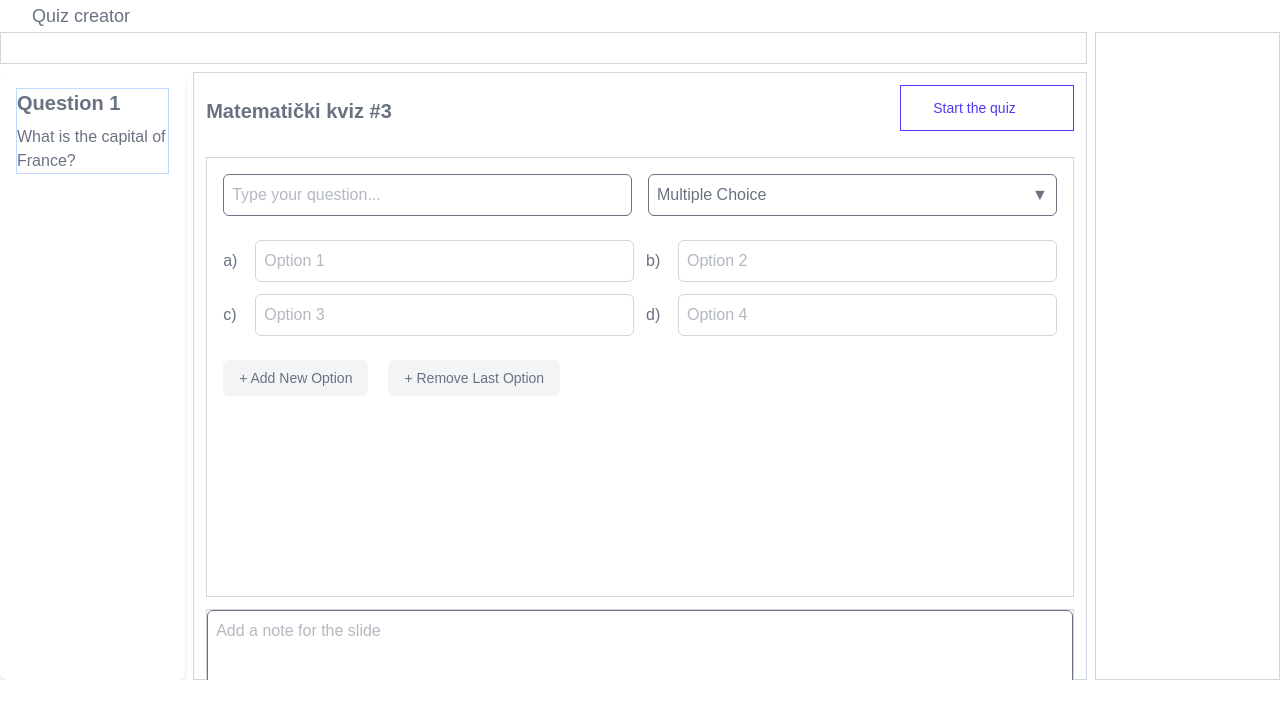
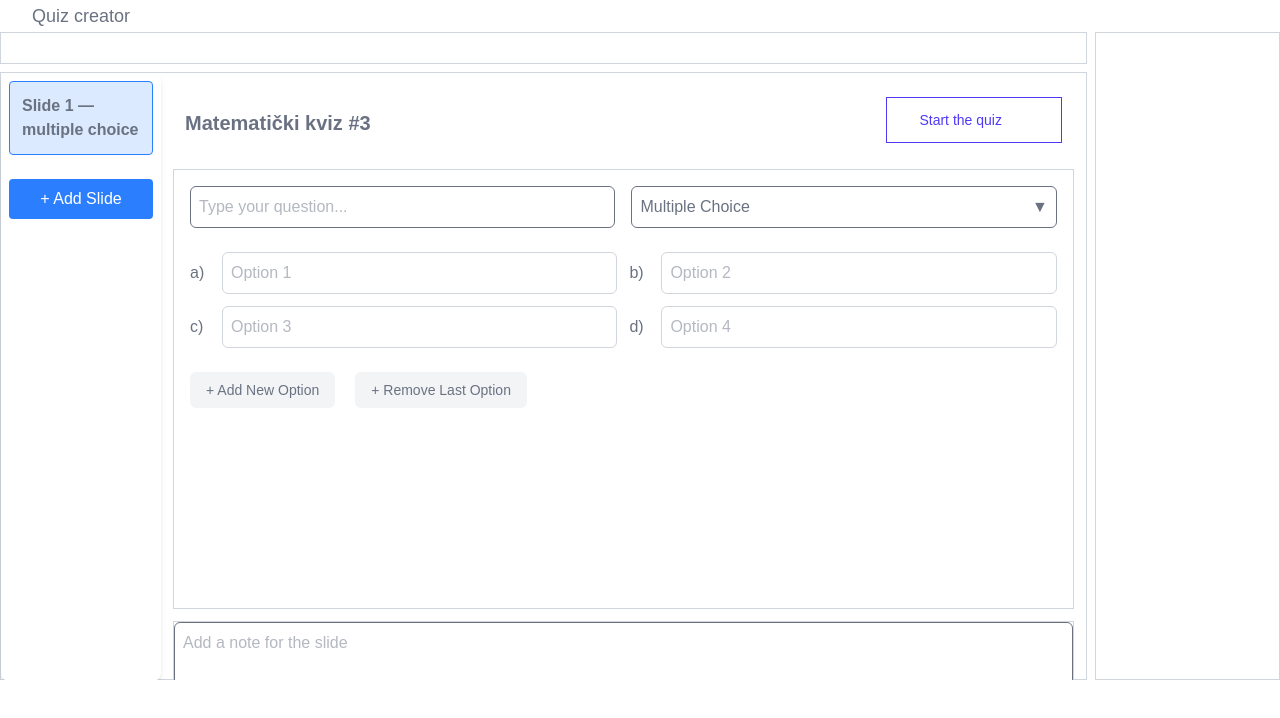
Before and after one commit to karlo-kormanic/zavrsni_rad, a Next.js app: page / in a window 1280 px wide. Shown: the top 718 px of the page. Built offline with nearby package versions, Linux system fonts and the light colour scheme.

Commit message:
Implemented basic slide preview component

```diff
--- a/src/app/components/SlideEditor.tsx
+++ b/src/app/components/SlideEditor.tsx
@@ -1,13 +1,47 @@
+'use client';
+
+import  { useReducer } from 'react';
+import { reducer } from '@/reducers/SlideReducer';
 import NoteArea from "./NoteArea";
 import SlideQuestionArea from "./SlideQuestionArea";
 import QuizHeader from "./QuizHeader";
+import SlidePreview from './SlidePreview';
 
 const SlideEditor = () => {
+    const [state, dispatch] = useReducer(reducer, {
+        slides: [
+            {
+                id: 1,
+                questionType: 'multiple_choice',
+                options: ['', '', '', ''],
+                answer: '',
+            },
+        ],
+        activeSlideId: 1,
+     });
+
+    const activeSlide = state.slides.find((s) => s.id === state.activeSlideId);
+
     return (
-        <div className="h-[76vh] col-span-14 bg-white border border-gray-300">
-            <QuizHeader/>
-            <div className="grid grid-rows-2 p-3 gap-3">
-                <SlideQuestionArea/>
+        <div className="h-[76vh] col-span-17 bg-white border border-gray-300 flex">
+            <div className="w-40 gap-2">
+                <SlidePreview
+                    slides={state.slides}
+                    activeSlideId={state.activeSlideId}
+                    onSelectSlide={(id) => dispatch({ type: 'SET_ACTIVE_SLIDE', id})}
+                    onAddSlide={() => dispatch({ type: 'ADD_SLIDE' })}
+                />
+            </div>
+            <div className="flex-1 grid grid-rows-[auto_1fr_auto_auto] p-3 gap-3">
+                <QuizHeader/>
+                {activeSlide && (
+                    <SlideQuestionArea
+                        slide={activeSlide}
+                        onUpdate={(payload) =>
+                            dispatch({ type: 'UPDATE_SLIDE', id: activeSlide.id, payload})
+                        }
+                    />
+                )}
                 <NoteArea/>
             </div>
         </div>
@@ -15,3 +49,5 @@ const SlideEditor = () => {
 }
 
 export default SlideEditor;
+
+//TODO one quiz = multiple slides = one JSON structure
--- a/src/app/components/SlidePreview.tsx
+++ b/src/app/components/SlidePreview.tsx
@@ -1,12 +1,44 @@
-const SlidePreview = () => {
+'use client'
+
+import { Slide } from '@/../../types';
+
+interface SlidePreviewProps {
+  slides: Slide[];
+  activeSlideId: number;
+  onSelectSlide: (id: number) => void;
+  onAddSlide: () => void;
+}
+
+const SlidePreview = ({
+    slides,
+    activeSlideId,
+    onSelectSlide,
+    onAddSlide,
+}: SlidePreviewProps) => {
     return (
-        <div className="col-span-3 h-[76vh] bg-white rounded-lg shadow-md overflow-y-auto">
-            <div className="flex flex-col items-center gap-4 p-4 min-h-screen">
-            <div className="border border-blue-200">
-                <h2 className="text-xl font-bold mb-2">Question 1</h2>
-                <p>What is the capital of France?</p>
-            </div>
-            </div>
+        <div className="h-[76vh] p-2 bg-white rounded-lg shadow-md overflow-y-auto">
+            <ul className="space-y-2">
+                {slides.map((slide) => (
+                <li
+                    key={slide.id}
+                    onClick={() => onSelectSlide(slide.id)}
+                    className={`p-3 rounded cursor-pointer border ${
+                    slide.id === activeSlideId
+                        ? 'bg-blue-100 border-blue-500 font-semibold'
+                        : 'hover:bg-gray-200'
+                    }`}
+                >
+                    Slide {slide.id} — {slide.questionType.replace('_', ' ')}
+                </li>
+                ))}
+            </ul>
+            <br></br>
+            <button
+                onClick={onAddSlide}
+                className="w-full bg-blue-500 text-white px-3 py-2 mb-4 rounded hover:bg-blue-600 transition"
+            >
+                + Add Slide
+            </button>
         </div>
     )
 }
--- a/src/app/components/SlideQuestionArea.tsx
+++ b/src/app/components/SlideQuestionArea.tsx
@@ -1,48 +1,48 @@
 'use client';
-import { useState, useEffect } from 'react';
 import QuestionPrompt from './QuestionPrompt';
 import QuestionTypeDropdown from './QuestionTypeDropdown';
 import { AnswerEditor } from './AnswerEditor';
 import { AnswerSelector } from './AnswerSelector';
+import { Slide } from '@/../../types';
 
-const SlideQuestionArea = () => {
-  const [questionType, setQuestionType] = useState<string>('multiple_choice');
-  const [options, setOptions] = useState<string[]>(['', '', '', '']);
-  const [answer, setAnswer] = useState<string>('');
-  const [answers, setAnswers] = useState<string[]>([]);
+type SlideQuestionAreaProps = {
+  slide: Slide;
+  onUpdate: (payload: Partial<Slide>) => void;
+};
 
+const SlideQuestionArea = ({ slide, onUpdate }: SlideQuestionAreaProps) => {
   const questionTypes = [
     { value: 'multiple_choice', label: 'Multiple Choice' },
     { value: 'checkbox', label: 'Checkbox' },
     { value: 'scale', label: 'Scale' },
   ];
 
-  useEffect(() => {
-    setOptions((prev) => {
-      const newOptions = [...prev];
-      const targetLength = questionType === 'scale' ? 6 : 4;
-      while (newOptions.length < targetLength) newOptions.push('');
-      while (newOptions.length > targetLength) newOptions.pop();
-      return newOptions;
+  const handleTypeChange = (selectedValue: string) => {
+    const requiredLength = selectedValue === 'scale' ? 6 : 4;
+    const newOptions = [...slide.options];
+
+    while (newOptions.length < requiredLength) newOptions.push('');
+    while (newOptions.length > requiredLength) newOptions.pop();
+
+    const newAnswer = selectedValue === 'checkbox' ? [] : '';
+
+    onUpdate({
+      questionType: selectedValue,
+      options: newOptions,
+      answer: newAnswer,
     });
-    setAnswer('');
-    setAnswers([]);
-  }, [questionType]);
-
-  const handleTypeChange = (selectedValue: string) => {
-    setQuestionType(selectedValue);
   };
 
   return (
     <div className="relative h-[55vh] bg-white border border-gray-300 p-4">
       <div className="flex justify-between mb-6">
         <div className="w-1/2 pr-2">
-          <QuestionPrompt onSave={() => console.log("Question saved.")} />
+          <QuestionPrompt onSave={() => console.log('Question saved.')} />
         </div>
         <div className="w-1/2 pl-2">
           <QuestionTypeDropdown
             options={questionTypes}
-            selectedValue={questionType}
+            selectedValue={slide.questionType}
             onChange={handleTypeChange}
             placeholder="Question Type"
           />
@@ -51,30 +51,28 @@ const SlideQuestionArea = () => {
 
       <div className="mb-6">
         <AnswerEditor
-          initialOptions={options}
-          onUpdate={setOptions}
+          initialOptions={slide.options}
+          onUpdate={(newOptions) => onUpdate({ options: newOptions })}
           optionPrefixPattern={
-            questionType === 'scale' ? (index) => `${index + 1}.` : undefined
+            slide.questionType === 'scale' ? (index) => `${index + 1}.` : undefined
           }
         />
 
-        {options.filter(opt => opt.trim() !== '').length > 0 && (
+        {slide.options.filter((opt) => opt.trim() !== '').length > 0 && (
           <AnswerSelector
-            options={options}
-            selectedAnswer={answer}
-            selectedAnswers={answers}
-            isMultiSelect={questionType === 'checkbox'}
-            isSortable={questionType === 'scale'}
+            options={slide.options}
+            selectedAnswer={typeof slide.answer === 'string' ? slide.answer : ''}
+            selectedAnswers={Array.isArray(slide.answer) ? slide.answer : []}
+            isMultiSelect={slide.questionType === 'checkbox'}
+            isSortable={slide.questionType === 'scale'}
             onSelect={(value) => {
-              if (questionType === 'checkbox') {
-                setAnswers(value as string[]);
-              } else {
-                setAnswer(value as string);
-              }
+              onUpdate({
+                answer: slide.questionType === 'checkbox' ? value as string[] : value as string,
+              });
             }}
-            onReorder={setOptions}
+            onReorder={(newOptions) => onUpdate({ options: newOptions })}
             optionPrefixPattern={
-              questionType === 'scale' ? (index) => `${index + 1}.` : undefined
+              slide.questionType === 'scale' ? (index) => `${index + 1}.` : undefined
             }
           />
         )}
@@ -84,8 +82,3 @@ const SlideQuestionArea = () => {
 };
 
 export default SlideQuestionArea;
-//TODO add question window expansion on new line in type your question...
-//TODO add scroll when answers would go out of screen at the bottom
-//TODO change saves to lower the amount of db calls, onChange -> onBlur
-//TODO browse the files and change local import path to global
-//TODO browse the files and unify export default function look
--- a/src/app/page.tsx
+++ b/src/app/page.tsx
@@ -1,6 +1,5 @@
 import Toolbar from '@/components/Toolbar';
 import TemplatePreview from '@/components/TemplatePreview';
-import SlidePreview from '@/components/SlidePreview';
 import SlideEditor from '@/components/SlideEditor';
 
 export default function Home() {
@@ -17,8 +16,6 @@ export default function Home() {
             <Toolbar/>
             {/* Template preview */}
             <TemplatePreview/>
-            {/* Slide preview */}
-            <SlidePreview/>
             {/* Slide editor area */}
             <SlideEditor/>
           </div>
--- /dev/null
+++ b/src/app/reducers/SlideReducer.ts
@@ -0,0 +1,34 @@
+import { Slide, State, Action } from '@/../../types'
+
+export const reducer = (state: State, action: Action): State => {
+    switch (action.type) {
+        case 'ADD_SLIDE': {
+            const newSlide: Slide = {
+                id: state.slides.length + 1,
+                questionType: 'multiple_choice',
+                options: ['', '', '', ''],
+                answer: '',
+            };
+            return {
+                ...state,
+                slides: [...state.slides, newSlide],
+                activeSlideId: newSlide.id,
+            };
+        }
+
+        case 'SET_ACTIVE_SLIDE':
+            return { ...state, activeSlideId: action.id };
+
+        case 'UPDATE_SLIDE':
+            return {
+                ...state,
+                slides: state.slides.map((slide) =>
+                slide.id === action.id ? { ...slide, ...action.payload } : slide
+                ),
+            };
+
+        default:
+            throw new Error('Unknown action');
+
+    }
+};
--- a/types.ts
+++ b/types.ts
@@ -1 +1,18 @@
 export type OptionPrefixPattern = (index: number) => string;
+
+export type Slide = {
+  id: number;
+  questionType: string;
+  options: string[];
+  answer: string | string[];
+};
+
+export type State = {
+  slides: Slide[];
+  activeSlideId: number;
+};
+
+export type Action =
+  | { type: 'ADD_SLIDE' }
+  | { type: 'SET_ACTIVE_SLIDE'; id: number }
+  | { type: 'UPDATE_SLIDE'; id: number; payload: Partial<Slide> };
```
